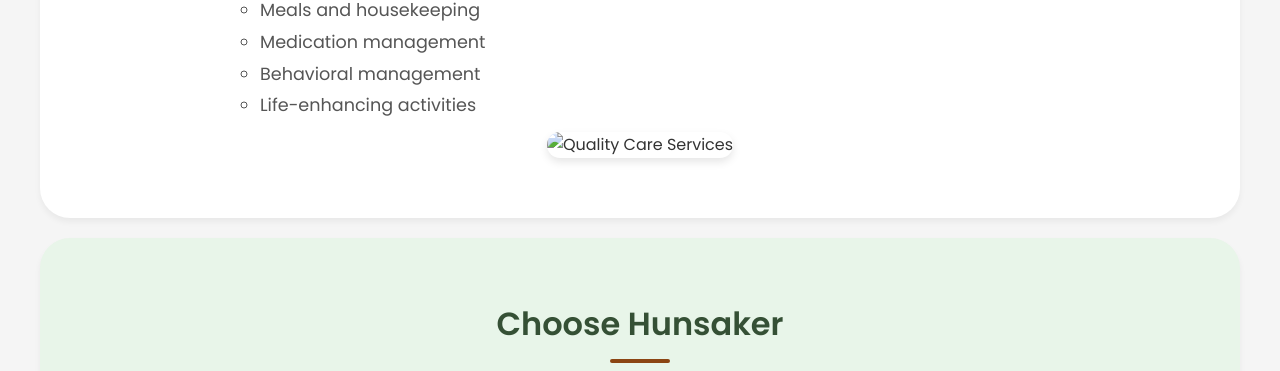
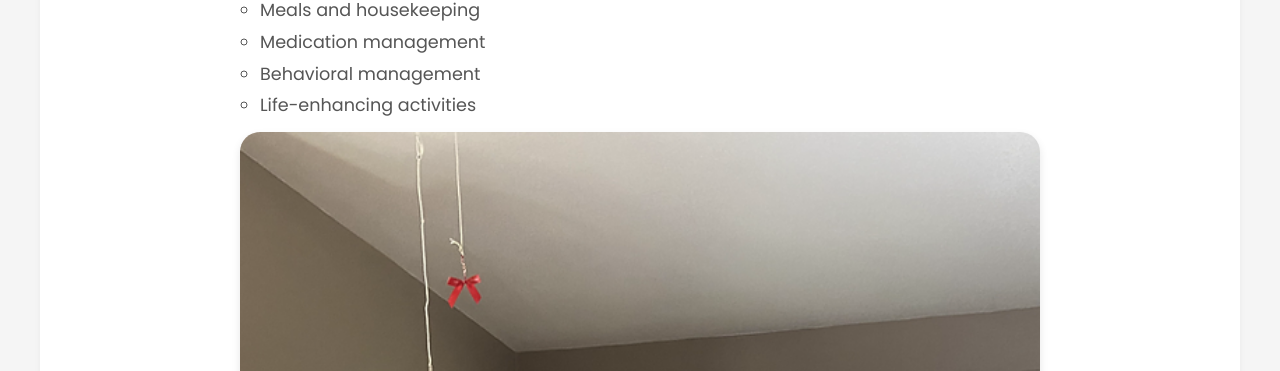
Before and after one commit to Teton-Tech-Media-LLC/hunsakerhome, a plain HTML site: page index.html in a window 1280 px wide. Shown: the part 2195-2566 px from the top of the page. Drawn offline with Linux system fonts and the light colour scheme; the site is published under a folder, as on GitHub Pages, so addresses that start at the root find nothing.

Commit message:
Update Image link

```diff
--- a/index.html
+++ b/index.html
@@ -67,7 +67,7 @@
                 <li>Life-enhancing activities</li>
             </ul>
             <div class="quality-image">
-                <img src="/a8e4dc_689e3fcd719547a88c3a6885ae203e54~mv2.png" alt="Quality Care Services">
+                <img src="./a8e4dc_689e3fcd719547a88c3a6885ae203e54~mv2.png" alt="Quality Care Services">
             </div>
         </section>
 
```
